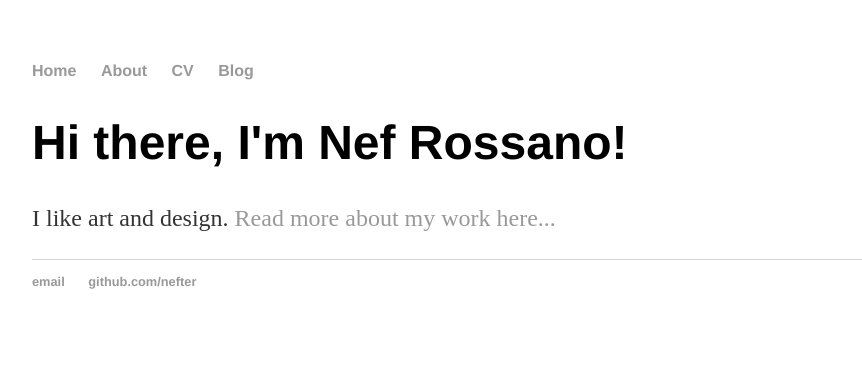
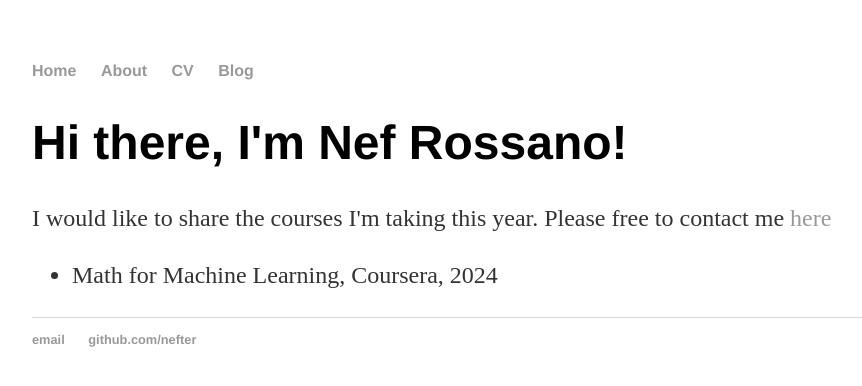
Before and after one commit to nefter/nefter.github.io, a Jekyll site: the page built from index.html, in a window 1280 px wide. Shown: the top 386 px of the page, without its empty margins (160-1022 px from the left). Built offline with Jekyll 4.4.1, drawn with Linux system fonts in a browser that asks for light colours.

Commit message:
Update index.html

```diff
--- a/index.html
+++ b/index.html
@@ -1,9 +1,14 @@
 ---
 layout: default
-title: Nef Rossano, Developer
+title: 'Nef Rossano, Developer'
 ---
 
 		<div class="blurb">
 			<h1>Hi there, I'm Nef Rossano!</h1>
-			<p>I like art and design. <a href="/about">Read more about my work here...</a></p>
+			<p>I would like to share the courses I'm taking this year. Please free to contact me <a href="/about">here</a></p>
+          <ul>
+          	<li>
+              Math for Machine Learning, Coursera, 2024
+             </li>
+          </ul>
 		</div>
```
